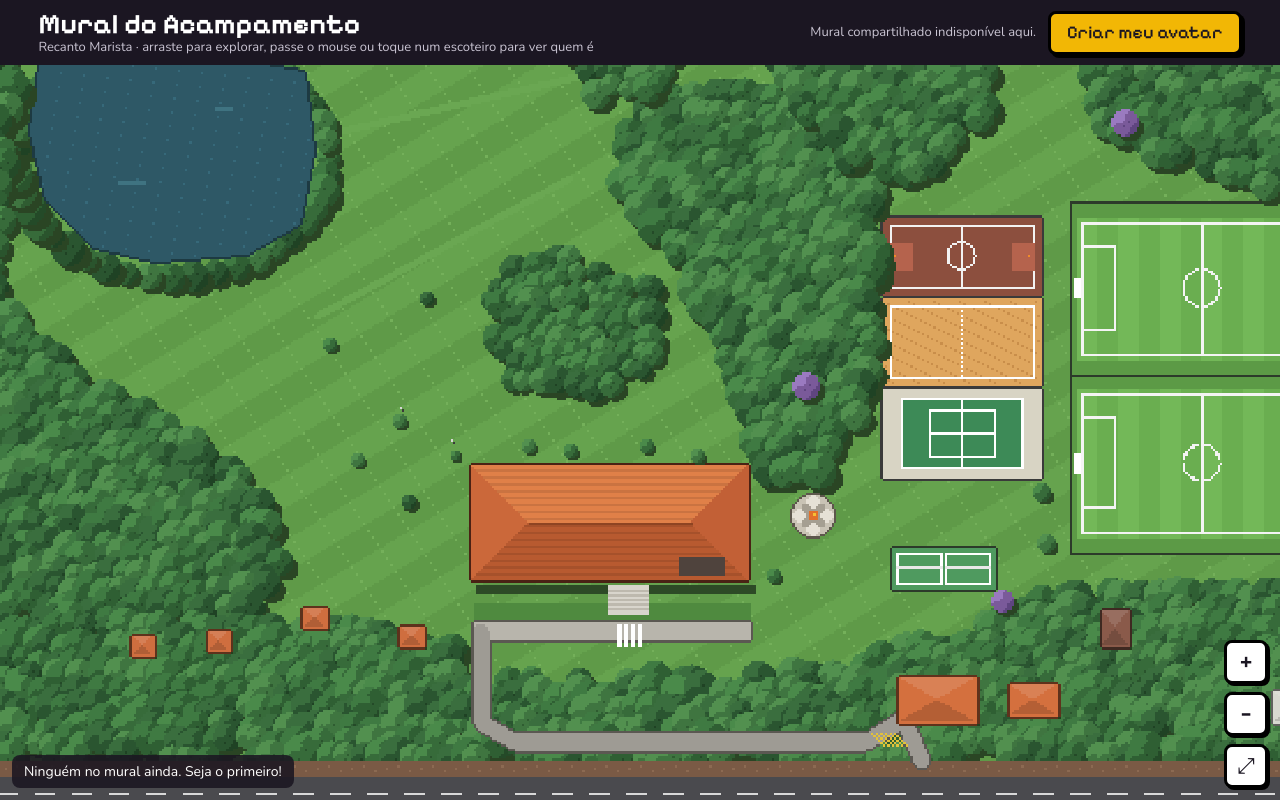
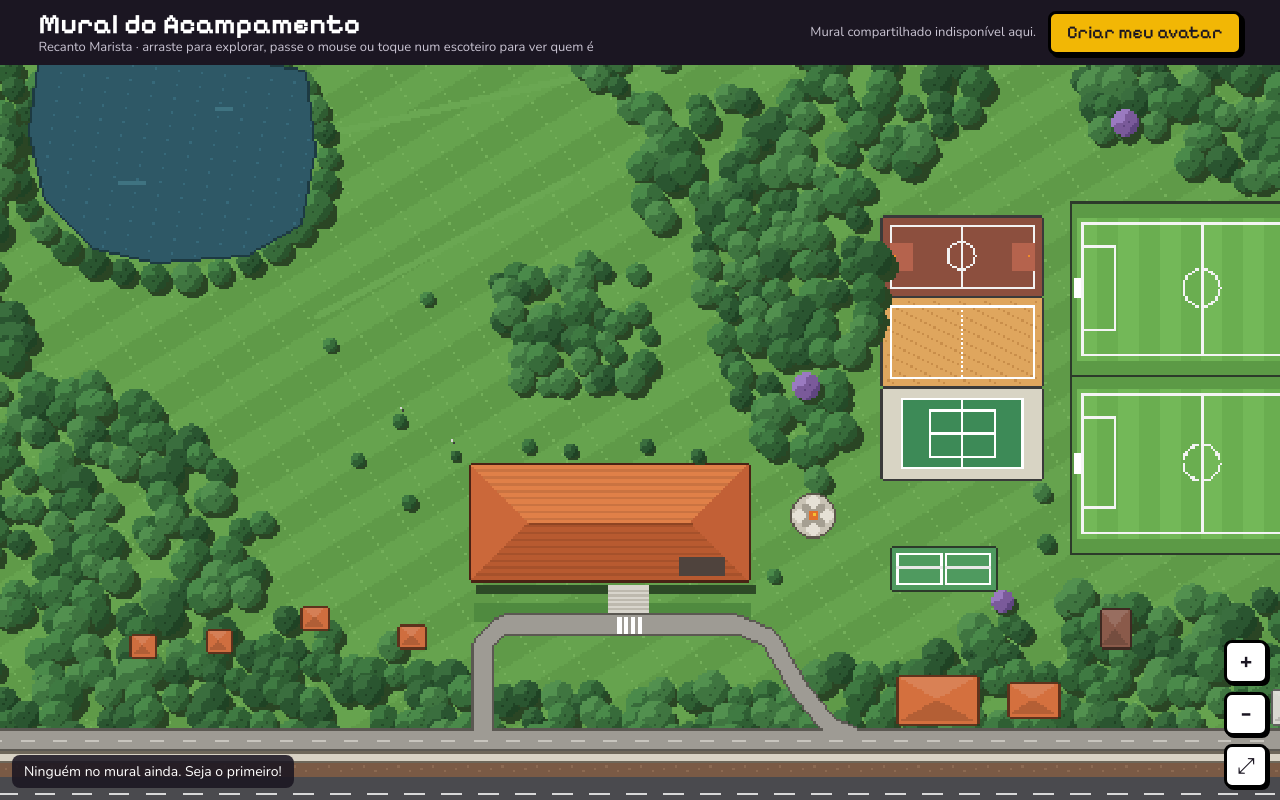
Before and after one commit to evertontavaresdev/cyberpyo-avatars, a plain HTML site: page mural/index.html in a window 1280 px wide. Drawn offline with nearby package versions, Linux system fonts and the light colour scheme.

Commit message:
Mural: estrada conforme traçado, portão de entrada, rua externa e menos árvores
Co-Authored-By: Claude Opus 5.5 <noreply@anthropic.com>
Claude-Session: https://claude.ai/code/session_017kQg7PxgceukNSnJZmsfBL

```diff
--- a/mural/index.html
+++ b/mural/index.html
@@ -356,7 +356,7 @@ function makePart(g,GW,GH){return (fn,oc,keep=[])=>{const m=new Map();
 function paint(cv,g,s){cv.width=g[0].length*s;cv.height=g.length*s;const ctx=cv.getContext('2d');
   g.forEach((row,y)=>row.forEach((c,x)=>{if(c){ctx.fillStyle=c;ctx.fillRect(x*s,y*s,s,s)}}))}
 /* ---------- mapa do Recanto Marista (vista de cima) ---------- */
-const MW=640,MH=334;
+const MW=672,MH=334,WALLX=640;
 function drawMap(){
   const g=Array.from({length:MH},()=>Array(MW).fill('#5f9a48'));
   const D=mk((x,y,c)=>{x=Math.floor(x);y=Math.floor(y);if(x>=0&&x<MW&&y>=0&&y<MH)g[y][x]=c});
@@ -372,13 +372,13 @@ function drawMap(){
   const tree=(x,y,r,ci)=>{const[c,s,l]=ci!=null&&typeof ci==='object'?ci:TREEC[Math.floor(rnd()*TREEC.length)];
     D.ell(x+r*.35,y+r*.45,r,r*.9,'#2a4524');D.ell(x,y,r,r,c,{s,l});D.ell(x-r*.35,y-r*.35,r*.35,r*.28,l);
     if(r>5){D.p(x+r*.2,y-r*.1,s);D.p(x-r*.1,y+r*.3,s)}};
-  const forest=(pts,step=7,rmin=5,rmax=8)=>{const xs=pts.map(p=>p[0]),ys=pts.map(p=>p[1]);
+  const forest=(pts,step=10,rmin=5,rmax=8)=>{const xs=pts.map(p=>p[0]),ys=pts.map(p=>p[1]);
     for(let y=Math.min(...ys);y<=Math.max(...ys);y+=step)for(let x=Math.min(...xs)+((y/step)%2)*step/2;x<=Math.max(...xs);x+=step){
-      const jx=x+(rnd()-.5)*step*.7,jy=y+(rnd()-.5)*step*.7;if(inPoly(jx,jy,pts))tree(jx,jy,rmin+rnd()*(rmax-rmin))}};
+      const jx=x+(rnd()-.5)*step*.7,jy=y+(rnd()-.5)*step*.7;if(rnd()>.22&&inPoly(jx,jy,pts))tree(jx,jy,rmin+rnd()*(rmax-rmin))}};
 
   // ---- lago ----
   const lake=[[70,10],[110,6],[150,8],[185,14],[189,48],[183,80],[160,93],[120,96],[94,90],[73,70],[66,40]];
-  for(let a=0;a<44;a++){const t=a/44*Math.PI*2;tree(127+Math.cos(t)*68,51+Math.sin(t)*52,5+rnd()*3)}
+  for(let a=0;a<30;a++){const t=a/30*Math.PI*2;tree(127+Math.cos(t)*68,51+Math.sin(t)*52,5+rnd()*3)}
   part(P=>{P.poly(lake,'#2e5866');P.each((x,y)=>(x*5+y*11)%61===0?'#36697a':null)},'#1d3a42');
   D.ell(150,30,5,1,'#3f7381');D.ell(110,62,7,1,'#3f7381');
   // ---- quadras ----
@@ -421,19 +421,30 @@ function drawMap(){
   D.r(316,236,333,248,'#d8d5cc');for(let y=238;y<248;y+=2)D.r(316,y,333,y,'#bdb9ae');
   // ---- floresta e bosques ----
   forest([[0,0],[62,0],[56,60],[52,110],[82,140],[130,168],[165,195],[176,228],[160,248],[110,252],[60,250],[0,252]]);
-  forest([[262,103],[300,93],[336,103],[338,140],[312,156],[272,147]],7,4,7);
-  forest([[326,28],[360,18],[402,28],[430,58],[434,110],[426,170],[410,192],[382,186],[366,132],[342,92],[322,62]],7,5,8);
-  forest([[300,0],[348,0],[346,24],[304,26]],7,4,7);
+  forest([[262,103],[300,93],[336,103],[338,140],[312,156],[272,147]],9,4,7);
+  forest([[326,28],[360,18],[402,28],[430,58],[434,110],[426,170],[410,192],[382,186],[366,132],[342,92],[322,62]],10,5,8);
+  forest([[300,0],[348,0],[346,24],[304,26]],9,4,7);
   forest([[388,0],[480,0],[480,30],[458,60],[420,52],[394,26]]);
   forest([[520,0],[640,0],[640,58],[600,64],[560,52],[524,38]]);
-  forest([[0,252],[180,250],[250,262],[256,276],[384,276],[440,266],[512,240],[640,234],[640,312],[0,312]],7,5,8);
+  forest([[0,252],[180,250],[250,262],[256,276],[384,276],[440,266],[512,240],[640,234],[640,310],[0,310]],10,5,8);
   tree(402,150,6,['#7a5a9a','#5f4580','#9a7ac0']);tree(487,243,5,['#7a5a9a','#5f4580','#9a7ac0']);tree(540,36,6,['#7a5a9a','#5f4580','#9a7ac0']);
   [[238,112,3],[226,165,3],[282,176,3],[300,178,3],[333,176,3],[196,132,3],[250,180,2.5],[355,180,3],[388,232,3],[230,200,3.5],[208,182,3],[612,232,4],[504,196,4],[506,218,4]].forEach(([x,y,r])=>tree(x,y,r));
   // ---- vias ----
+  // rua externa (fora do muro, à direita) e avenida de baixo
   D.r(0,312,MW-1,318,'#7a5a45');for(let x=0;x<MW;x+=5)D.p(x,314+(x%3),'#8c6a52');
   D.r(0,319,MW-1,MH-1,'#4a4a4e');for(let x=4;x<MW;x+=16)D.r(x,326,x+8,326,'#d8d8d8');
-  part(P=>{P.r(258,252,377,259,'#b8b5ac');P.line(261,256,262,296,7,'#9e9b94');P.line(262,296,276,304,7,'#9e9b94');P.line(276,304,428,304,7,'#9e9b94');P.line(428,304,444,294,7,'#9e9b94');P.line(444,294,452,312,7,'#9e9b94')},'#5b5852');
-  for(let x=320;x<331;x+=3)D.r(x,253,x+1,262,'#ffffff');for(let i=0;i<6;i++)D.line(430+i*2,300,436+i*2,306,1,'#e2c23a');
+  D.r(WALLX+2,0,WALLX+5,318,'#c9c4b8');for(let y=0;y<318;y+=6)D.r(WALLX+2,y,WALLX+5,y,'#b3ad9f');
+  D.r(WALLX+6,0,MW-1,MH-1,'#4a4a4e');D.r(MW-2,0,MW-1,MH-1,'#c9c4b8');for(let y=4;y<318;y+=16)D.r(WALLX+18,y,WALLX+18,y+8,'#e2c23a');
+  // estrada interna, conforme o traçado de referência
+  const RC='#9e9b94';
+  part(P=>{P.line(4,303,WALLX+2,303,7,RC);
+    P.line(262,303,262,261,7,RC);P.line(262,261,271,253,7,RC);P.line(271,253,372,253,7,RC);P.line(372,253,386,259,7,RC);P.line(386,259,399,281,7,RC);P.line(399,281,412,297,7,RC);P.line(412,297,426,303,7,RC);},'#5b5852');
+  for(let x=320;x<331;x+=3)D.r(x,250,x+1,256,'#ffffff');for(let x=20;x<WALLX-10;x+=14)D.r(x,303,x+5,303,'#c8c5be');
+  // muro com portão de entrada
+  part(P=>{P.r(0,309,WALLX,311,'#d8d2c4');P.r(WALLX,0,WALLX+1,311,'#d8d2c4');P.r(WALLX-1,0,WALLX-1,311,'#bdb6a6')},'#6e675a');
+  D.r(WALLX-2,300,WALLX+5,306,RC);D.r(WALLX+2,300,WALLX+5,300,'#5b5852');D.r(WALLX+2,306,WALLX+5,306,'#5b5852');
+  D.r(WALLX-10,298,WALLX-3,298,'#2a2a2e');D.r(WALLX-10,308,WALLX-3,308,'#2a2a2e');for(let x=WALLX-10;x<WALLX-3;x+=2){D.p(x,297,'#2a2a2e');D.p(x,309,'#2a2a2e')}
+  part(P=>{P.r(WALLX-3,293,WALLX+2,298,'#b5523b');P.r(WALLX-3,308,WALLX+2,313,'#b5523b');P.r(WALLX-3,293,WALLX+2,293,'#d06a50');P.r(WALLX-3,308,WALLX+2,308,'#d06a50')},'#5e2418');
   // ---- casinhas ----
   const hut=(x,y,w,h,c)=>{D.r(x+1,y+h,x+w+1,y+h+1,'#24401f');part(P=>{P.r(x,y,x+w,y+h,c);P.poly([[x,y],[x+w,y],[x+w/2,y+h/2]],shade(c,1.12));P.poly([[x,y+h],[x+w,y+h],[x+w/2,y+h/2]],shade(c,.85))},shade(c,.45))};
   hut(110,258,9,8,'#cf6e3f');hut(143,256,9,8,'#cf6e3f');hut(184,246,10,8,'#cf6e3f');hut(226,254,10,8,'#cf6e3f');
@@ -444,7 +455,7 @@ function drawMap(){
   [[226,159],[248,173]].forEach(([x,y])=>{D.p(x,y,'#d8d8d8');D.p(x+1,y+1,'#3a3a3a')});
   return g;
 }
-const LANDMARKS=[[127,51,'Lago'],[317,209,'Salão principal'],[469,93,'Quadra de basquete'],[469,130,'Quadra de areia'],[469,170,'Quadra de tênis'],[573,107,'Campo 1'],[573,183,'Campo 2'],[405,206,'Fogo de conselho'],[180,140,'Gramado']];
+const LANDMARKS=[[127,51,'Lago'],[317,209,'Salão principal'],[469,93,'Quadra de basquete'],[469,130,'Quadra de areia'],[469,170,'Quadra de tênis'],[573,107,'Campo 1'],[573,183,'Campo 2'],[405,206,'Fogo de conselho'],[180,140,'Gramado'],[WALLX-14,290,'Portão'],[WALLX+19,150,'Rua']];
 /* ---------- fundo genérico do gerador ---------- */
 function genScene(o){
   const S=96,T=100,g=Array.from({length:T},()=>Array(S).fill(null));
```
